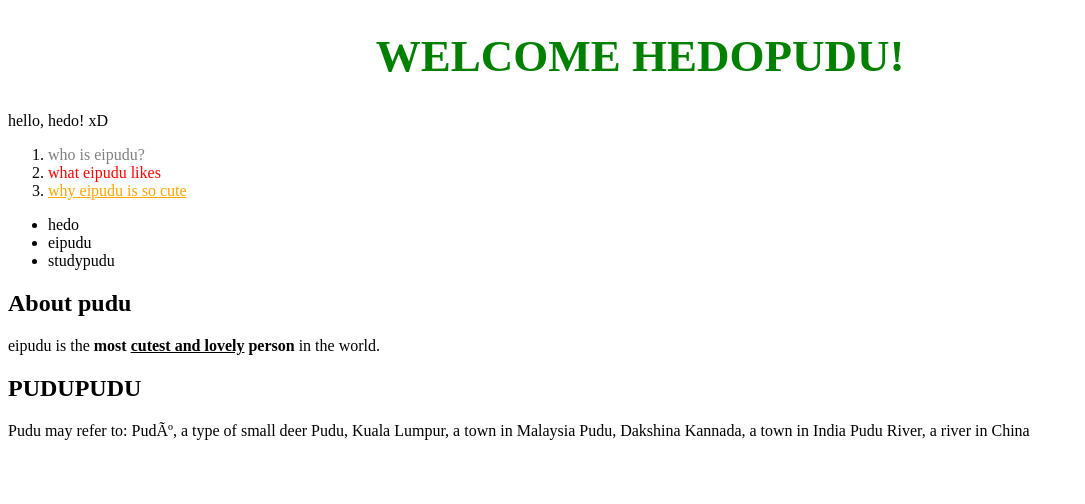
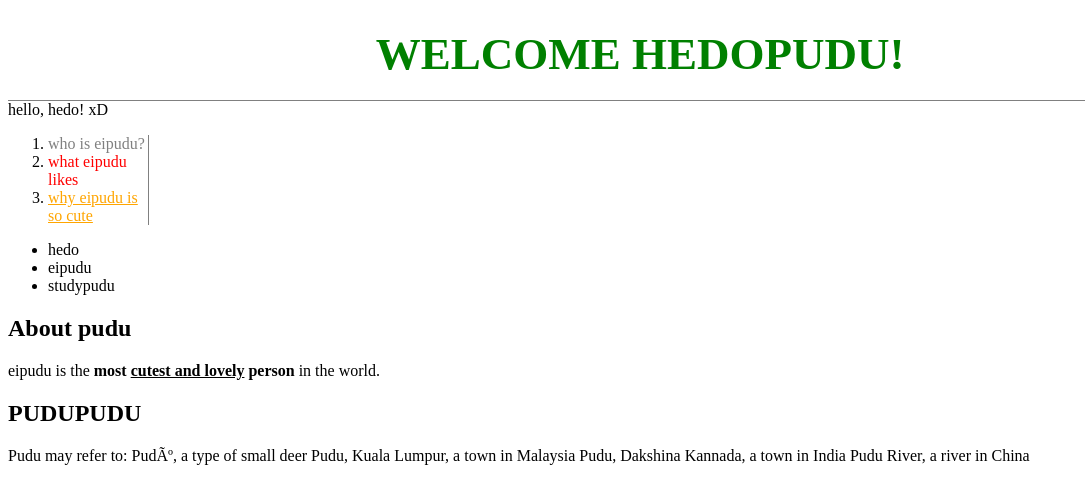
Before and after one commit to aprilbae/Eipudu, a plain HTML site: page index.html in a window 1280 px wide. Shown: the whole page, without its empty margins (0-1085 px from the left). Drawn offline with Linux system fonts and the light colour scheme; a script that the page names is missing.

Commit message:
Add files via upload

```diff
--- a/index.html
+++ b/index.html
@@ -15,11 +15,19 @@
     color:gray;
   }
   h1 {
-font-size:45px;
-text-align:center;
+    font-size:45px;
+    text-align:center;
+    border-bottom:1px solid gray;
+    margin:0;
+    padding:20px;
   }
-
-  </style>
+  ol {
+    border-right:1px solid gray;
+    width:100px;
+  }
+</style>
+</head>
+<body>
   <!-- Global site tag (gtag.js) - Google Analytics -->
 <script async src="https://www.googletagmanager.com/gtag/js?id=UA-145071593-1"></script>
 <script>
@@ -29,9 +37,6 @@ text-align:center;
 
   gtag('config', 'UA-145071593-1');
 </script>
-
-</head>
-<body>
 <h1><a href="index.html">WELCOME HEDOPUDU!</a></h1>
 hello, hedo! xD
 <ol>
```
